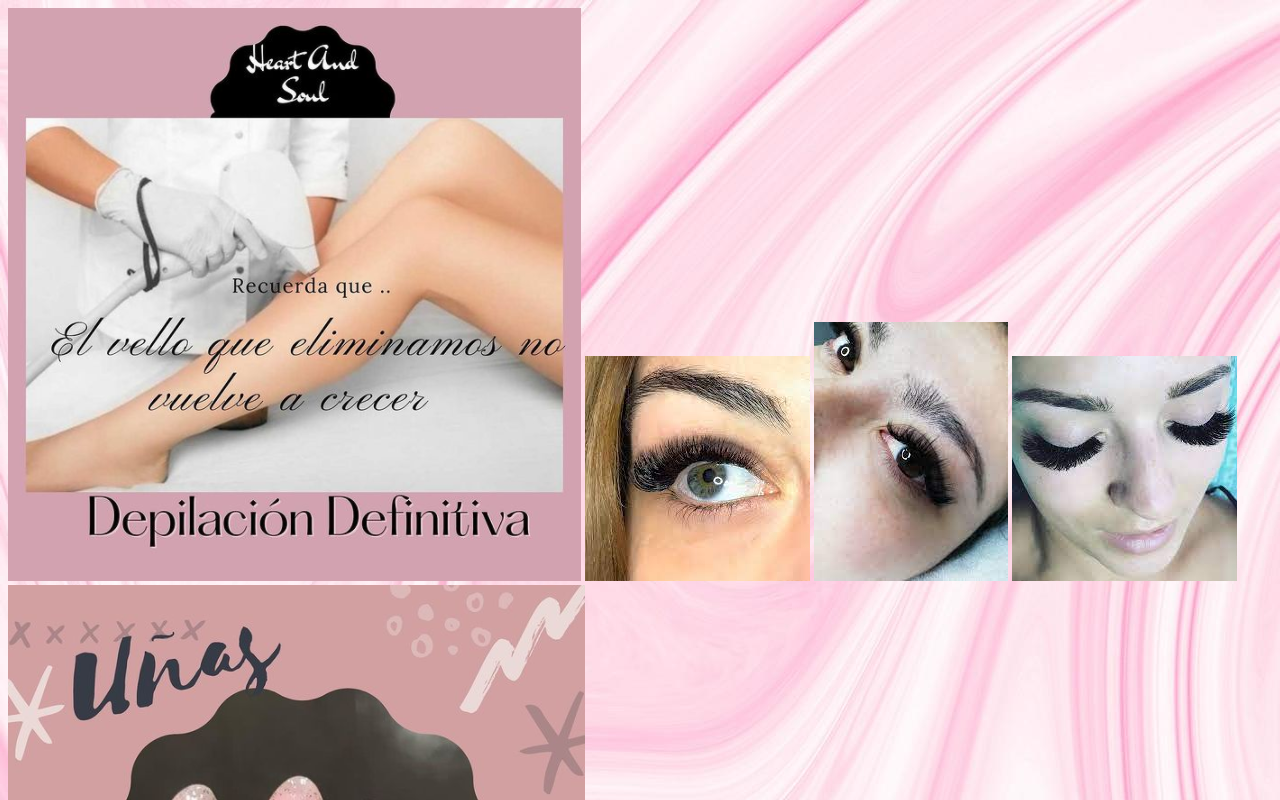
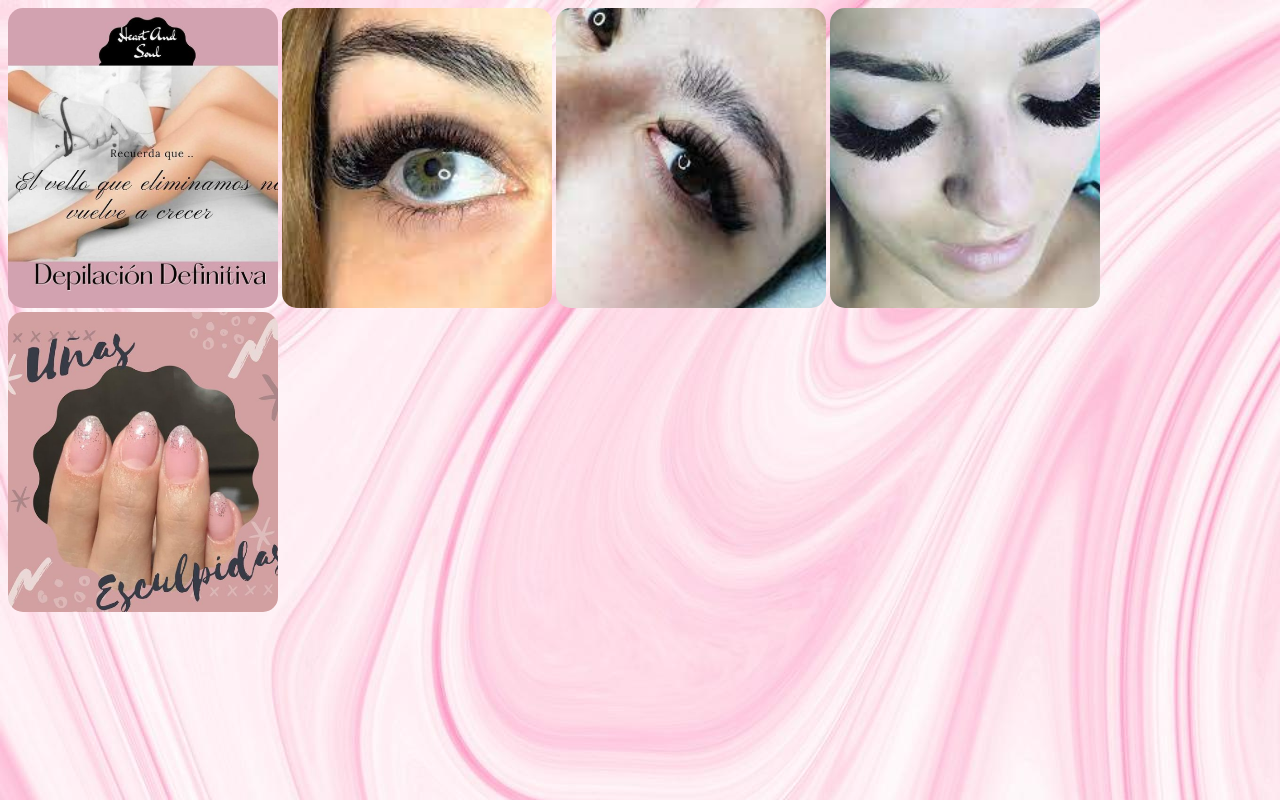
Before and after one commit to AlanisRochet/Desafio-github1, a plain HTML site: page index.html in a window 1280 px wide. Shown: the top 800 px of the page. Drawn offline with Linux system fonts and the light colour scheme.

Commit message:
agrego style a las img

```diff
--- a/style.css
+++ b/style.css
@@ -5,3 +5,9 @@ body {
     width: 100%;
     height: 100%;
 }
+.img1 {
+    width: 270px;
+    height: 300px;
+    border-radius: 15px;
+    object-fit: cover;git
+  }
```
